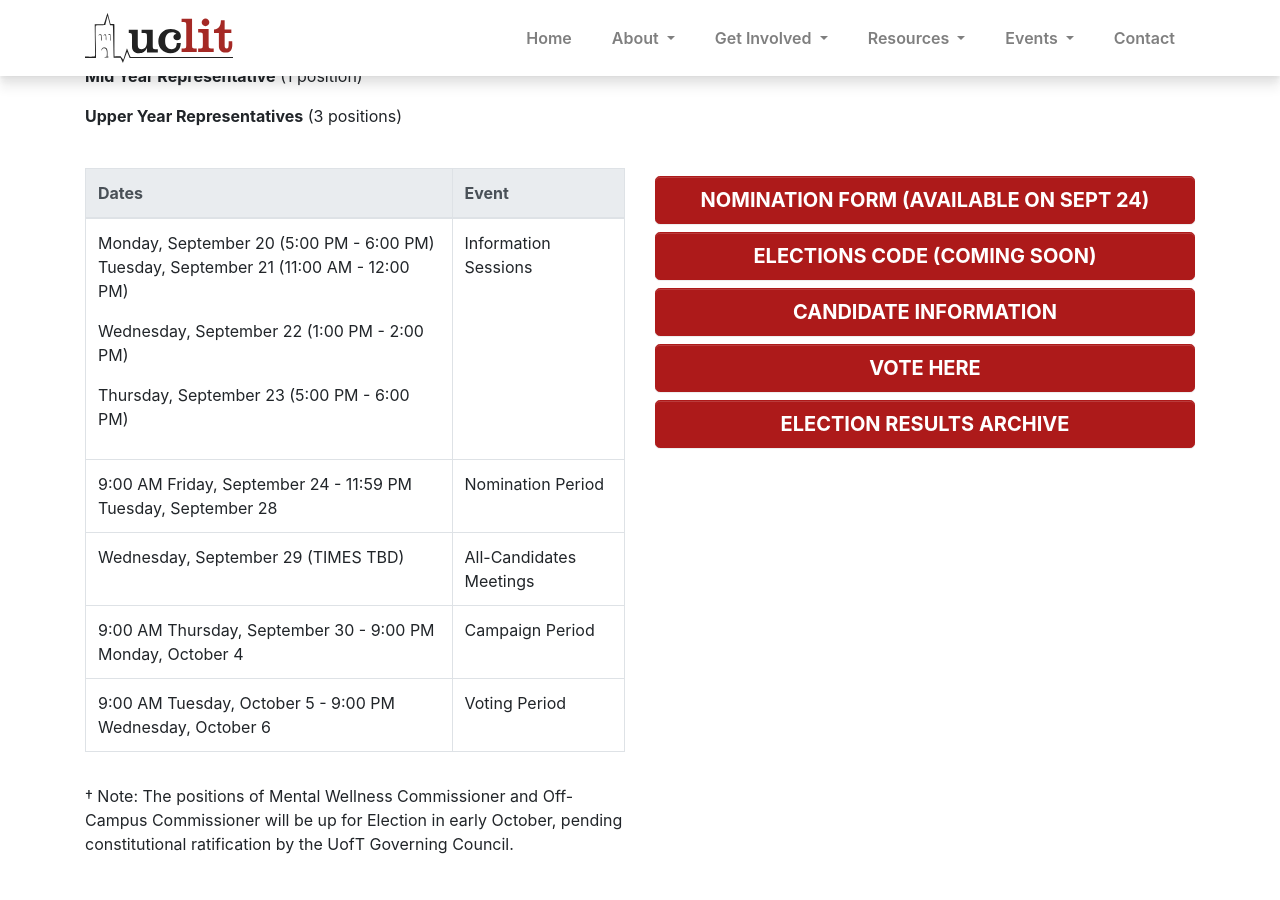
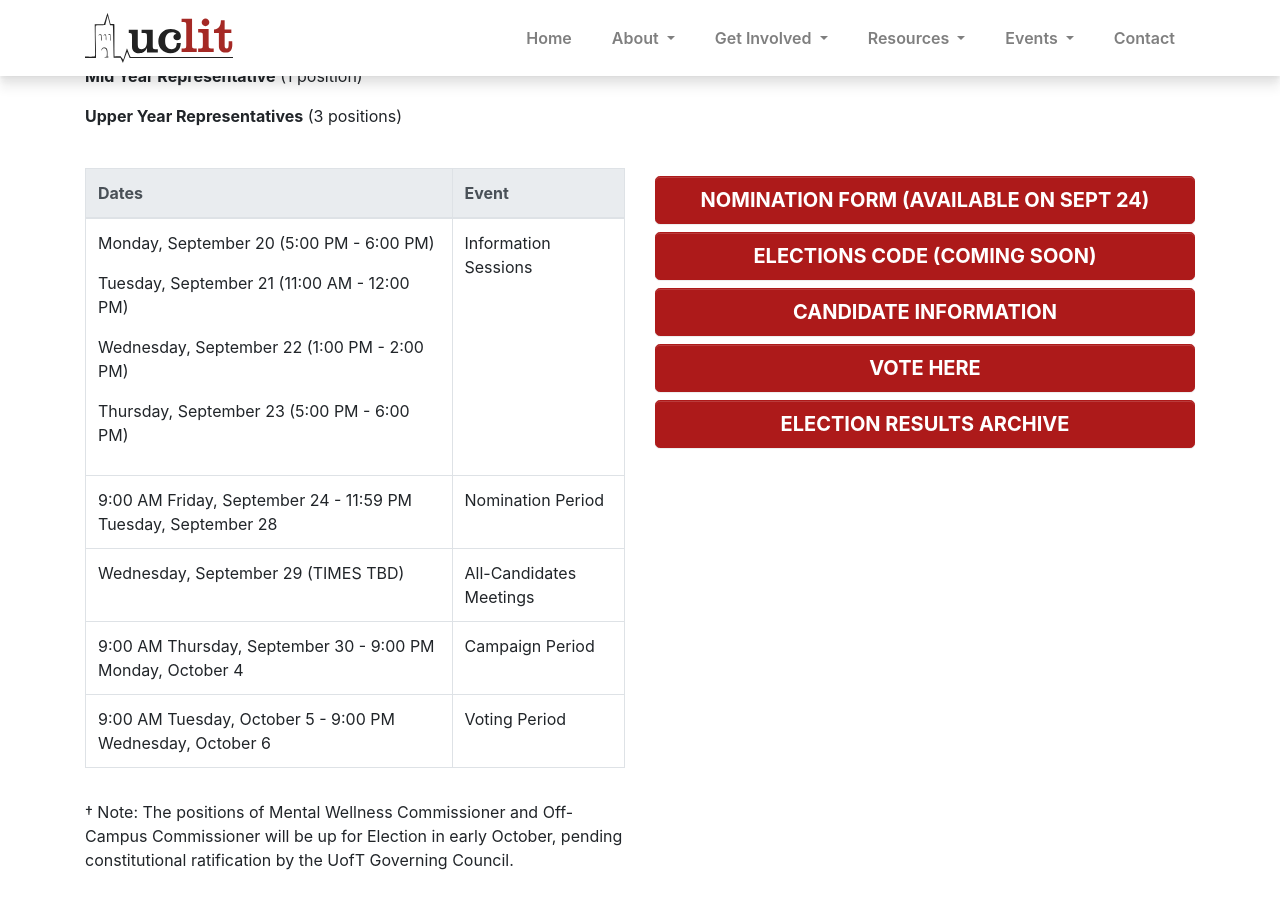
Before and after one commit to uclit-webmaster/uclit-site, a Jekyll site: the page built from get-involved/elections.html, in a window 1280 px wide and 900 px high, scrolled down 813 px. Built offline with Jekyll 4.4.1, drawn with Linux system fonts in a browser that asks for light colours; nearby versions of some CDN libraries.

```diff
--- a/get-involved/elections.html
+++ b/get-involved/elections.html
@@ -28,10 +28,10 @@ title: Elections
                     </thead>
                     <tbody>
                         <tr>
-                            <td>Monday, September 20 (5:00 PM - 6:00 PM)<p>
-                                Tuesday, September 21 (11:00 AM - 12:00 PM)<p>
-                                Wednesday, September 22 (1:00 PM - 2:00 PM)<p>
-                                Thursday, September 23 (5:00 PM - 6:00 PM)<p> </td><td>Information Sessions</td>
+                            <td><p>Monday, September 20 (5:00 PM - 6:00 PM)</p>
+                                <p>Tuesday, September 21 (11:00 AM - 12:00 PM)</p>
+                                <p>Wednesday, September 22 (1:00 PM - 2:00 PM)</p>
+                                <p>Thursday, September 23 (5:00 PM - 6:00 PM)</p></td><td>Information Sessions</td>
                         </tr>
                         <tr>
                             <td>9:00 AM Friday, September 24 - 11:59 PM Tuesday, September 28</td><td>Nomination Period</td>
```
